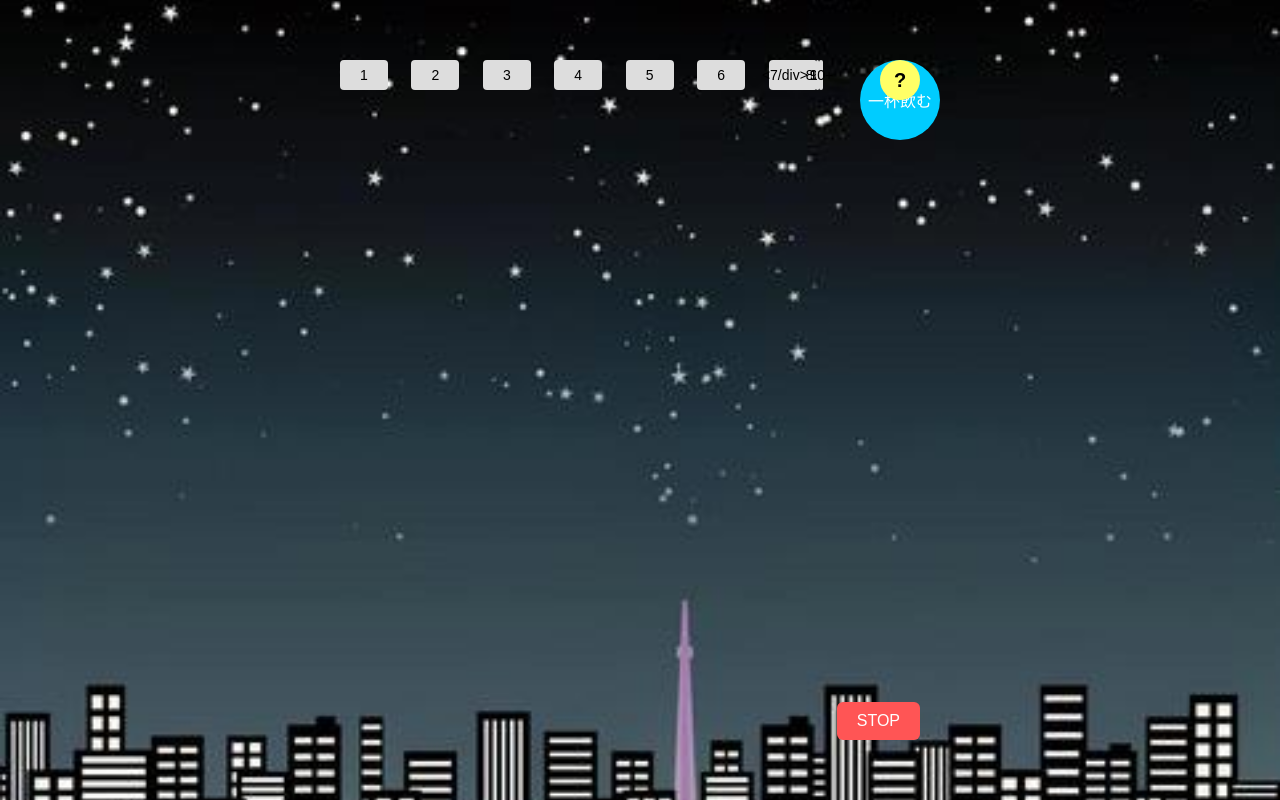
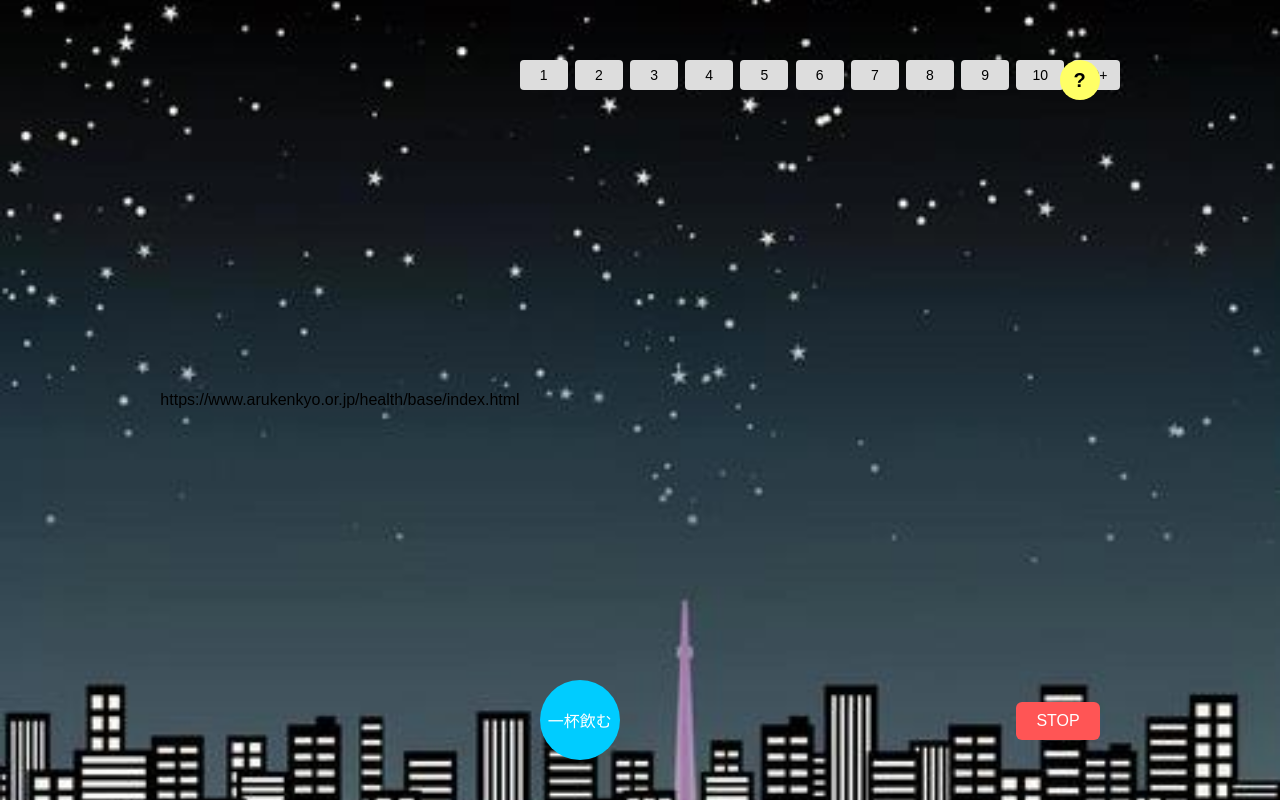
Before and after one commit to ren-930/Hoken002, a plain HTML site: page index.html in a window 1280 px wide. Drawn offline with Linux system fonts and the light colour scheme.

Commit message:
Fix HTML syntax errors in index.html

```diff
--- a/index.html
+++ b/index.html
@@ -1,7 +1,7 @@
 <!DOCTYPE html>
 <html lang="ja">
 <head>
-<meta charset="UTF-8">
+<meta charset="UTF-8">https://www.arukenkyo.or.jp/health/base/index.html
 <title>一杯ゲーム</title>
 <style>
   html, body {
@@ -136,7 +136,7 @@
     <div>4</div>
     <div>5</div>
     <div>6</div>
-    <div><7/div>
+    <div>7</div>
     <div>8</div>
     <div>9</div>
     <div>10</div>
```
